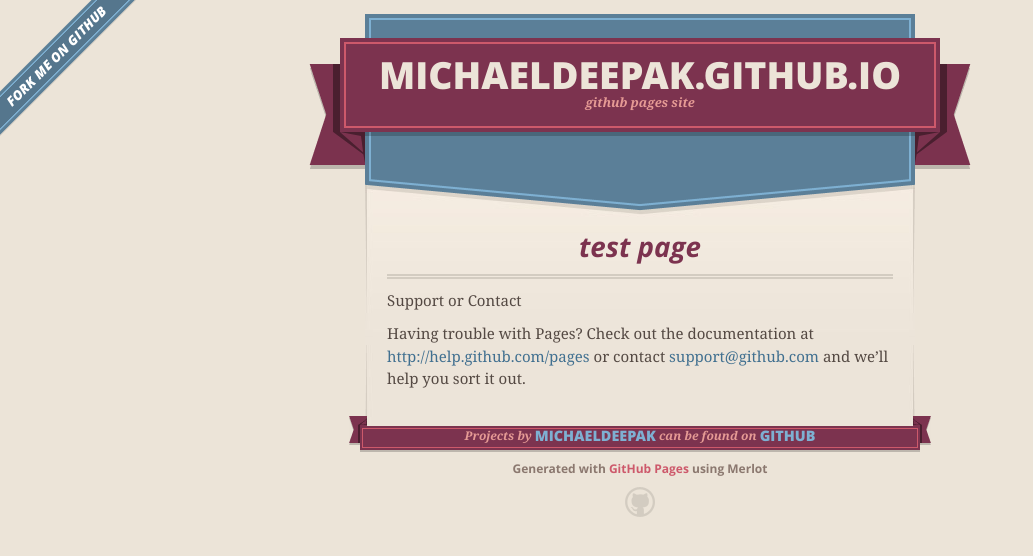
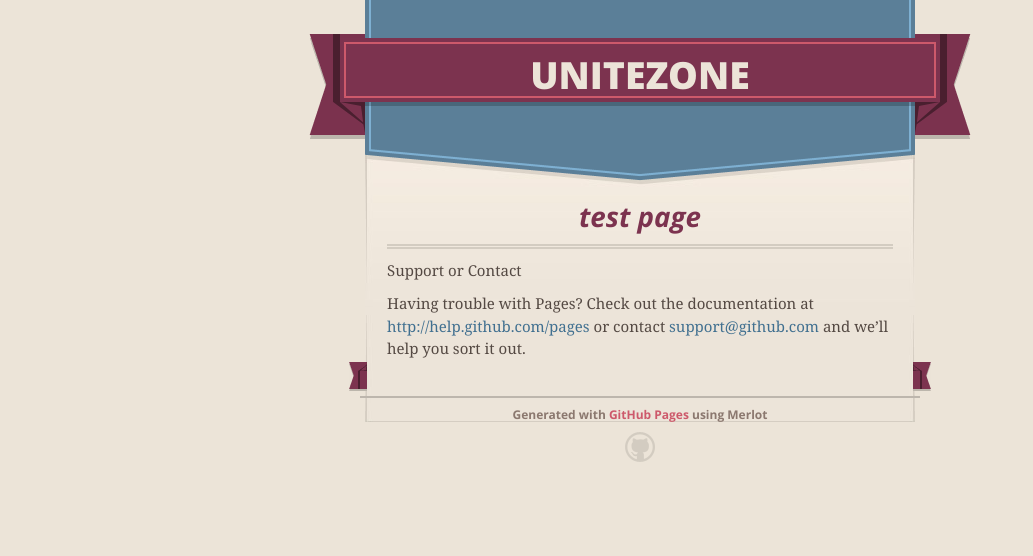
Before and after one commit to michaeldeepak/michaeldeepak.github.io, a plain HTML site: page index.html in a window 1280 px wide. Shown: the whole page, without its empty margins (0-1033 px from the left). Drawn offline with nearby package versions, Linux system fonts and the light colour scheme.

Commit message:
Update index.html

```diff
--- a/index.html
+++ b/index.html
@@ -31,14 +31,14 @@
   </head>
 
   <body>
-    <a id="forkme_banner" href="https://github.com/michaeldeepak">View on GitHub</a>
+    <!--<a id="forkme_banner" href="https://github.com/michaeldeepak">View on GitHub</a>-->
     <div class="shell">
 
       <header>
         <span class="ribbon-outer">
           <span class="ribbon-inner">
-            <h1>Michaeldeepak.github.io</h1>
-            <h2>github pages site</h2>
+            <h1>Unitezone</h1>
+
           </span>
           <span class="left-tail"></span>
           <span class="right-tail"></span>
@@ -91,9 +91,9 @@
 
       <footer>
         <span class="ribbon-outer">
-          <span class="ribbon-inner">
+        <!--  <span class="ribbon-inner">
             <p>Projects by <a href="https://github.com/michaeldeepak">michaeldeepak</a> can be found on <a href="https://github.com/michaeldeepak">GitHub</a></p>
-          </span>
+          </span>-->
           <span class="left-tail"></span>
           <span class="right-tail"></span>
         </span>
```
